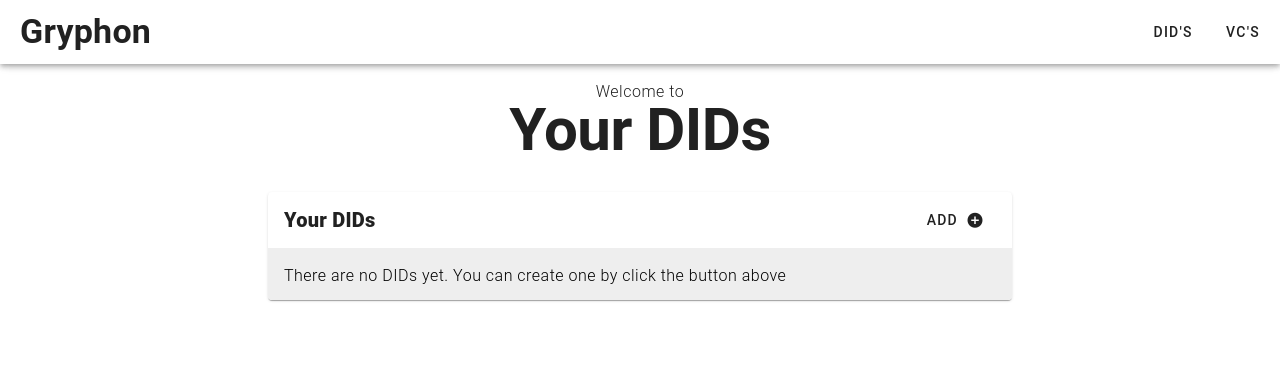
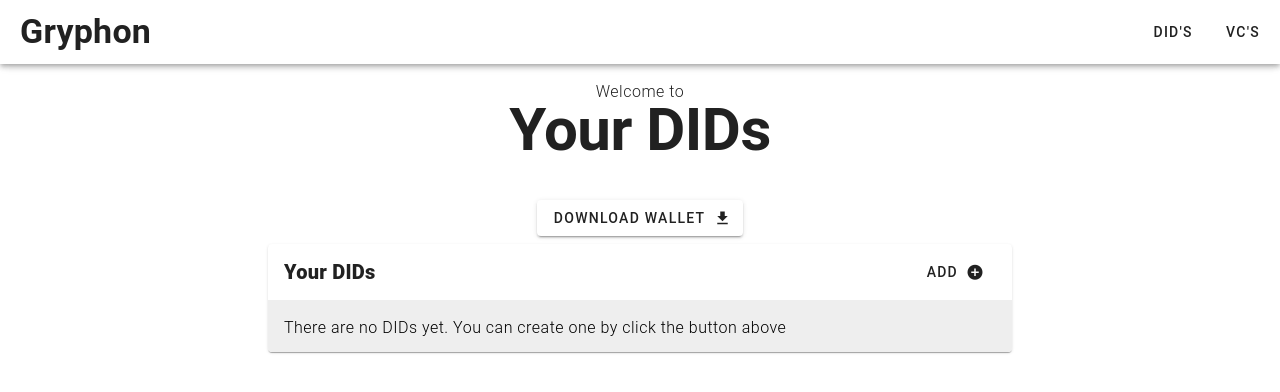
Before and after one commit to KRolander/Gryphon, a Vue app in the folder frontend/: page /dids in a window 1280 px wide. Shown: the top 392 px of the page. Built offline with nearby package versions, Linux system fonts and the light colour scheme.

Commit message:
💄 Added button to download wallet

```diff
--- a/frontend/src/views/DIDsPage.vue
+++ b/frontend/src/views/DIDsPage.vue
@@ -10,6 +10,11 @@
         <h1 class="text-h2 font-weight-bold">Your DIDs</h1>
       </div>
     </div>
+
+    <!-- Import/Export wallet -->
+    <v-btn class="ma-2" @click="exportWallet">
+      Download Wallet <v-icon icon="mdi mdi-download" end></v-icon
+    ></v-btn>
 
     <!-- Card containing DIDs -->
     <v-row class="w-100">
@@ -251,6 +256,9 @@ export default {
       console.log(res.data);
     },
 
+    async exportWallet() {
+      await this.wallet.exportWallet(this.userId)
+    }
   },
   computed: {
     emptyDIDList() {
```
